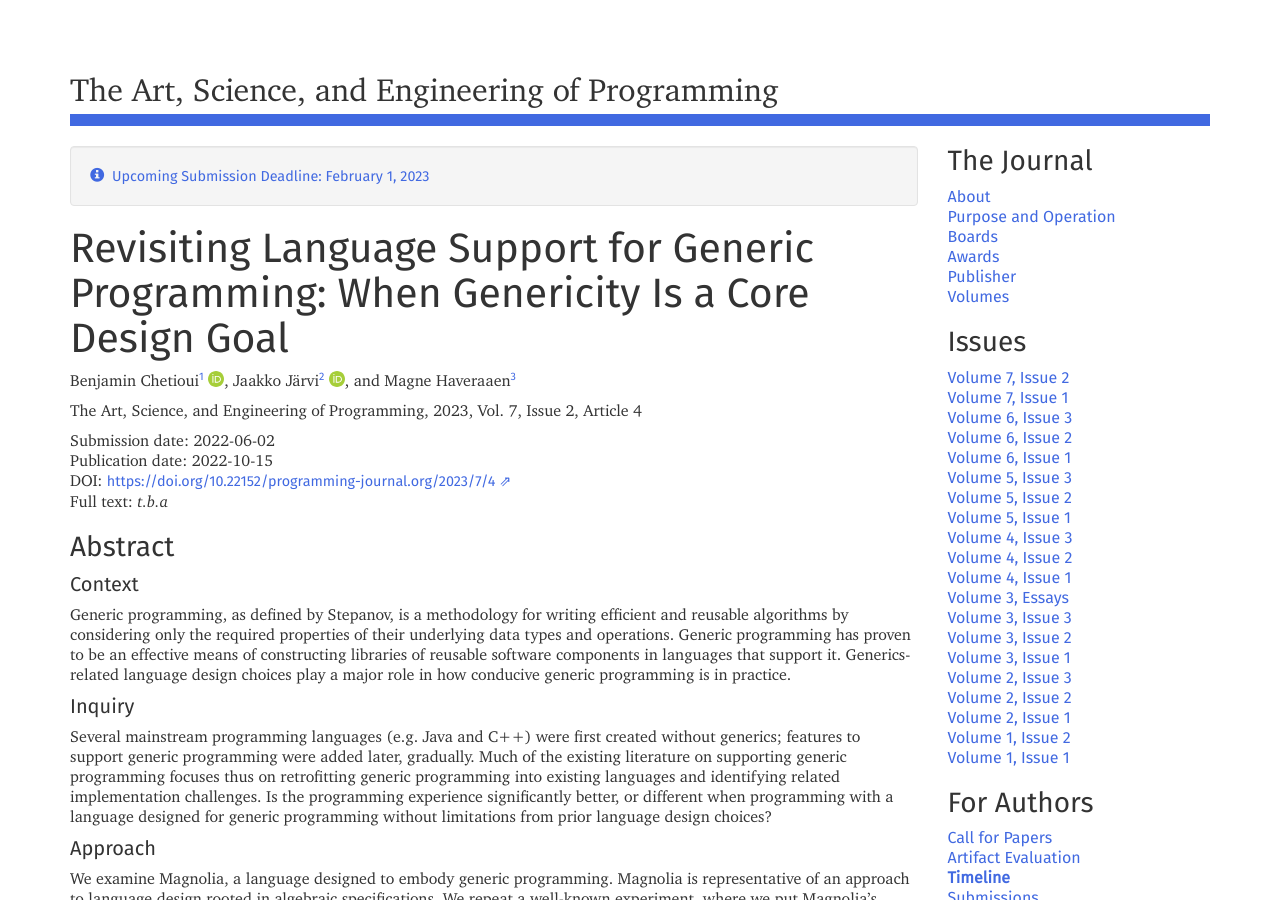
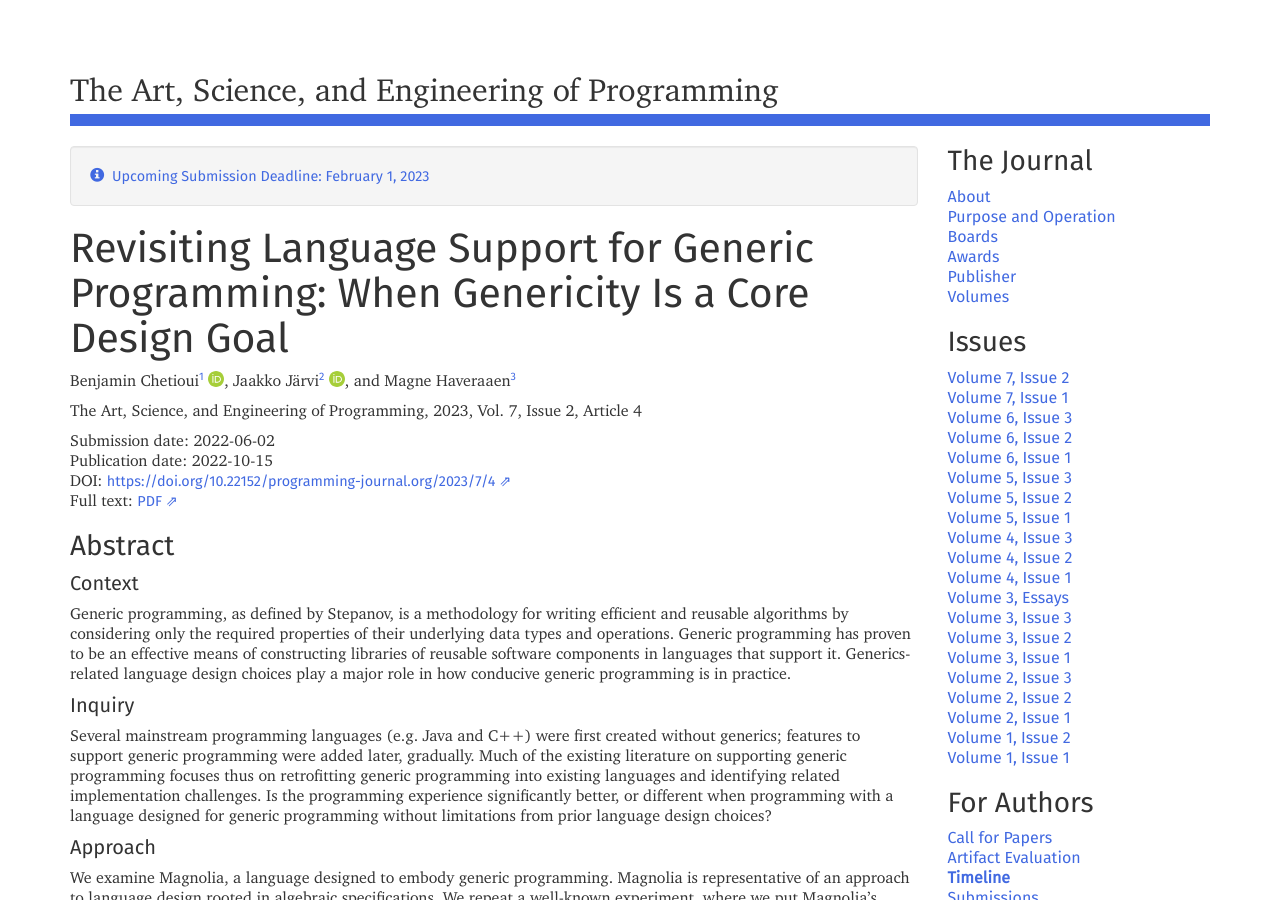
Before and after one commit to programming-journal/programming-journal.github.io, a Jekyll site: the page built from 2023/7/4/index.markdown, in a window 1280 px wide and 900 px high. Built offline with Jekyll 4.4.1, drawn with Linux system fonts in a browser that asks for light colours.

Commit message:
First part of Vol 7(2)

```diff
--- a/2023/7/4/index.markdown
+++ b/2023/7/4/index.markdown
@@ -76,7 +78,7 @@ The Art, Science, and Engineering of Programming, 2023, Vol. 7, Issue 2, Article
 Submission date: 2022-06-02
 Publication date: 2022-10-15
 DOI: <https://doi.org/10.22152/programming-journal.org/2023/7/4>
-Full text: *t.b.a*
+Full text: [PDF](https://arxiv.org/pdf/2211.01678v1)
 
 
 ### Abstract
--- a/2023/7/5/index.markdown
+++ b/2023/7/5/index.markdown
@@ -61,7 +63,7 @@ The Art, Science, and Engineering of Programming, 2023, Vol. 7, Issue 2, Article
 Submission date: 2022-06-02
 Publication date: 2022-10-15
 DOI: <https://doi.org/10.22152/programming-journal.org/2023/7/5>
-Full text: *t.b.a*
+Full text: [PDF](https://arxiv.org/pdf/2211.01679v1)
 
 
 ### Abstract
--- a/2023/7/7/index.markdown
+++ b/2023/7/7/index.markdown
@@ -65,7 +67,7 @@ The Art, Science, and Engineering of Programming, 2023, Vol. 7, Issue 2, Article
 Submission date: 2022-05-31
 Publication date: 2022-10-15
 DOI: <https://doi.org/10.22152/programming-journal.org/2023/7/7>
-Full text: *t.b.a*
+Full text: [PDF](https://arxiv.org/pdf/2211.01677v1)
 Related Artifact: <https://doi.org/10.5281/zenodo.6988909>
 
 
--- a/2023/7/issue2/index.markdown
+++ b/2023/7/issue2/index.markdown
@@ -4,7 +4,7 @@ category: "Issues"
 order: -7002
 type: "issue"
 id: "urn:doi:10.22152%2Fprogramming-journal.org%2F2023%2F7%2Fissue2"
-date: "2022-11-03"
+date: "2022-11-04"
 ---
 DOI: <https://doi.org/10.22152/programming-journal.org/2023/7/issue2>
 
```
Also changed, not shown: other parts of 2023/7/4/index.markdown (+2 -0 lines), other parts of 2023/7/5/index.markdown (+2 -0 lines), other parts of 2023/7/7/index.markdown (+2 -0 lines).
